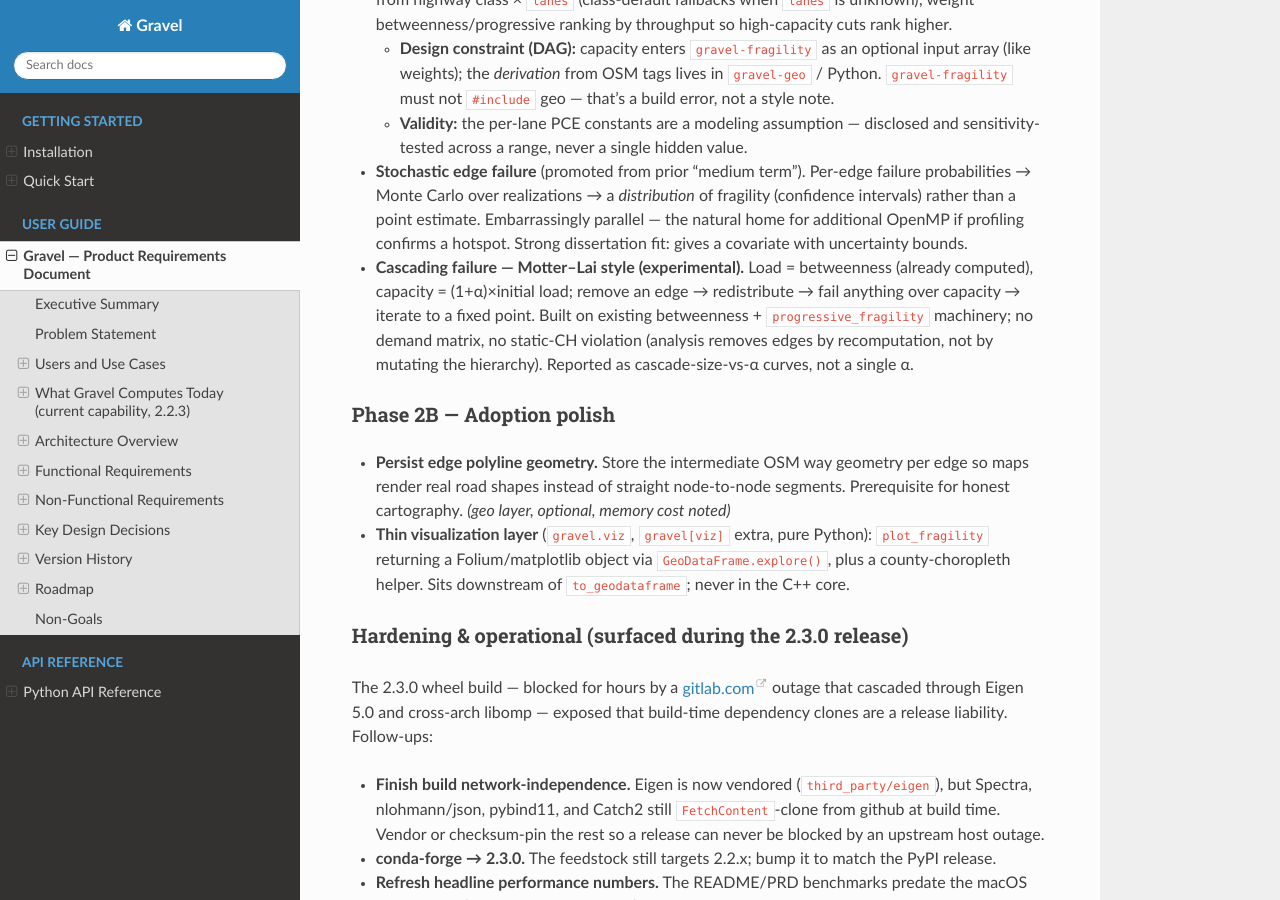
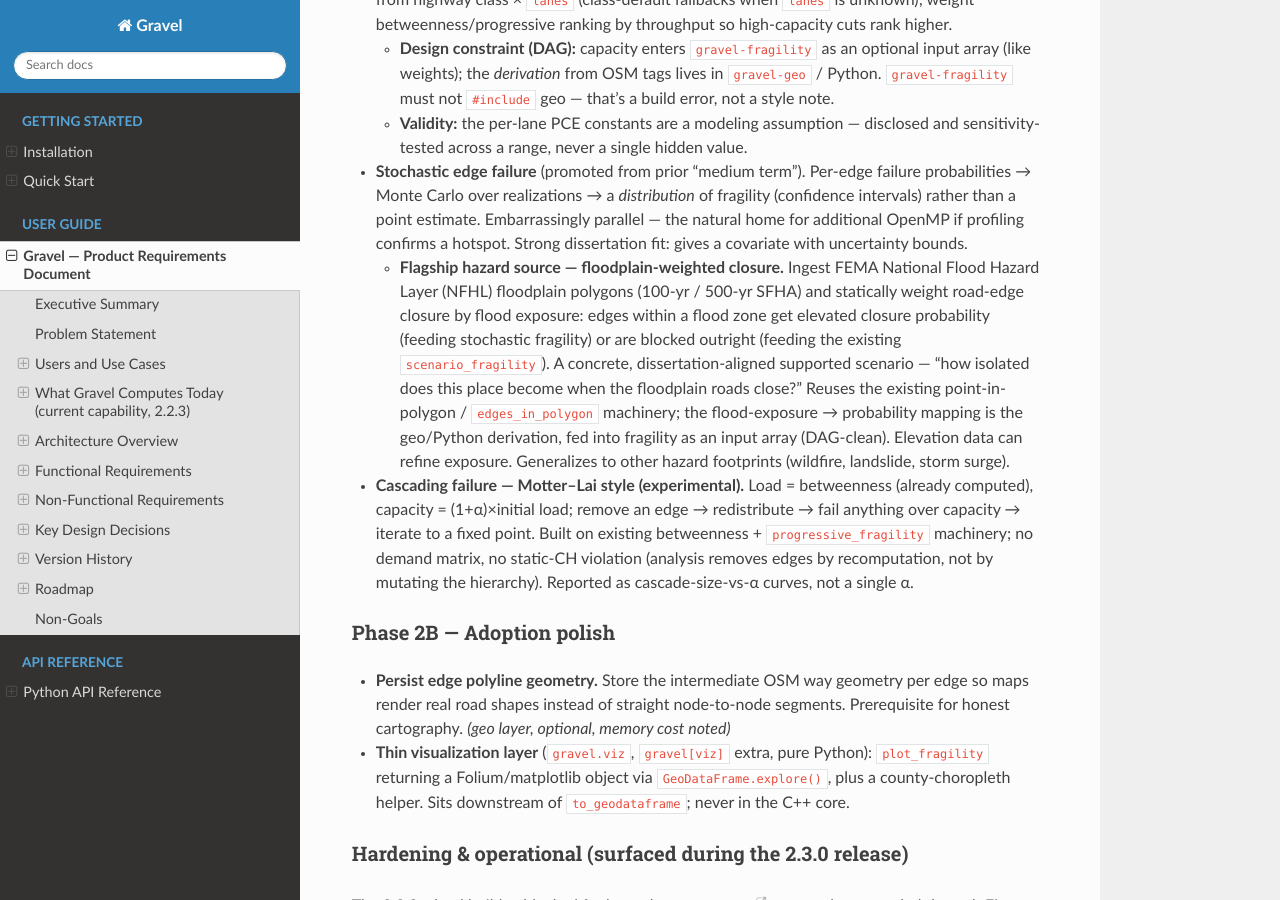
Before and after one commit to rhoekstr/gravel, a Sphinx documentation site: the page built from docs/PRD.md, in a window 1280 px wide and 900 px high, scrolled down 9936 px. Built offline with Sphinx 7.4.7 and the Read the Docs theme 3.1.0, drawn with Linux system fonts in a browser that asks for light colours; pages that are not in the unit, such as notebooks, are missing from menus.

Commit message:
docs(prd): add floodplain-weighted flood-risk scenario to roadmap
FEMA NFHL floodplain polygons -> per-edge flood-closure probability (feeds
stochastic fragility) or blocked-edge scenario (feeds scenario_fragility).
A concrete, dissertation-aligned hazard specialization that reuses the
point-in-polygon machinery; generalizes to wildfire/landslide/surge.

Co-Authored-By: Claude Opus 4.8 <noreply@anthropic.com>

```diff
--- a/docs/PRD.md
+++ b/docs/PRD.md
@@ -383,6 +383,14 @@ the next.
   Monte Carlo over realizations → a *distribution* of fragility (confidence intervals) rather than a
   point estimate. Embarrassingly parallel — the natural home for additional OpenMP if profiling
   confirms a hotspot. Strong dissertation fit: gives a covariate with uncertainty bounds.
+  - **Flagship hazard source — floodplain-weighted closure.** Ingest FEMA National Flood Hazard Layer
+    (NFHL) floodplain polygons (100-yr / 500-yr SFHA) and statically weight road-edge closure by flood
+    exposure: edges within a flood zone get elevated closure probability (feeding stochastic fragility)
+    or are blocked outright (feeding the existing `scenario_fragility`). A concrete, dissertation-aligned
+    supported scenario — "how isolated does this place become when the floodplain roads close?" Reuses
+    the existing point-in-polygon / `edges_in_polygon` machinery; the flood-exposure → probability
+    mapping is the geo/Python derivation, fed into fragility as an input array (DAG-clean). Elevation
+    data can refine exposure. Generalizes to other hazard footprints (wildfire, landslide, storm surge).
 - **Cascading failure — Motter–Lai style (experimental).** Load = betweenness (already computed),
   capacity = (1+α)×initial load; remove an edge → redistribute → fail anything over capacity →
   iterate to a fixed point. Built on existing betweenness + `progressive_fragility` machinery; no
```
